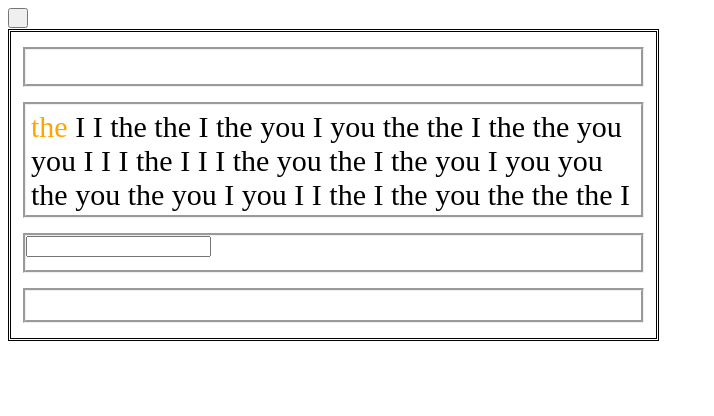
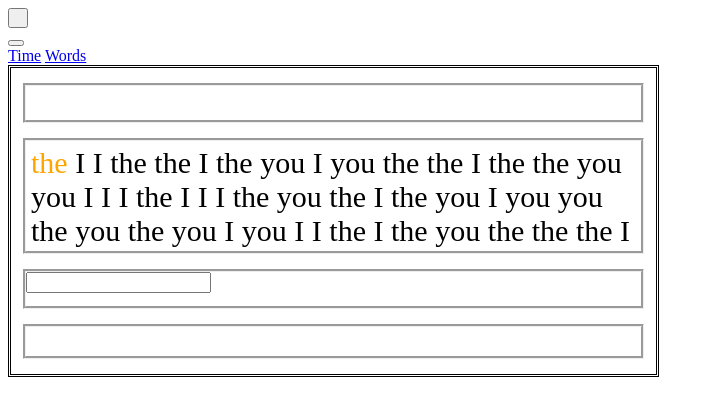
Before and after one commit to leon0241/typings, a plain HTML site: page index.html in a window 1280 px wide. Shown: the whole page, without its empty margins (0-714 px from the left). Drawn offline with Linux system fonts and the light colour scheme.

Commit message:
edited a few

```diff
--- a/game.js
+++ b/game.js
@@ -331,7 +331,7 @@ class GameFunctions extends UserGame {
         if (inGameSeconds % 1000 === 0) {
           time++;
           console.log("time: ", time);
-          console.log("userWordCount: ", userWordCount, "totalWordCount: ", totalWordCount)
+          console.log("userWordCount: ", this._userWordCount, "totalWordCount: ", totalWordCount)
         }
       }, interval) // Repeat every 1/10 seconds so there is no delay when finishing game
 
@@ -384,7 +384,7 @@ class GameFunctions extends UserGame {
 
     //
     if (this._type === 1) {
-      DOMFunctions.changeGameProgress(this.getCalculatedDifficulty() - _userWordCount);
+      DOMFunctions.changeGameProgress(this.getCalculatedDifficulty() - this._userWordCount);
     }
   }
 }
--- a/index.html
+++ b/index.html
@@ -11,7 +11,11 @@
       <button id="settingsButton" type="button" name="button"></button>
     </div>
     <div class="typeDropdown">
-
+      <button onclick="dropdownMenu()" type="button" name="button"></button>
+      <div class="dropdownContent">
+        <a href="#">Time</a>
+        <a href="#">Words</a>
+      </div>
     </div>
     <div class="gameContainer">
 
```
